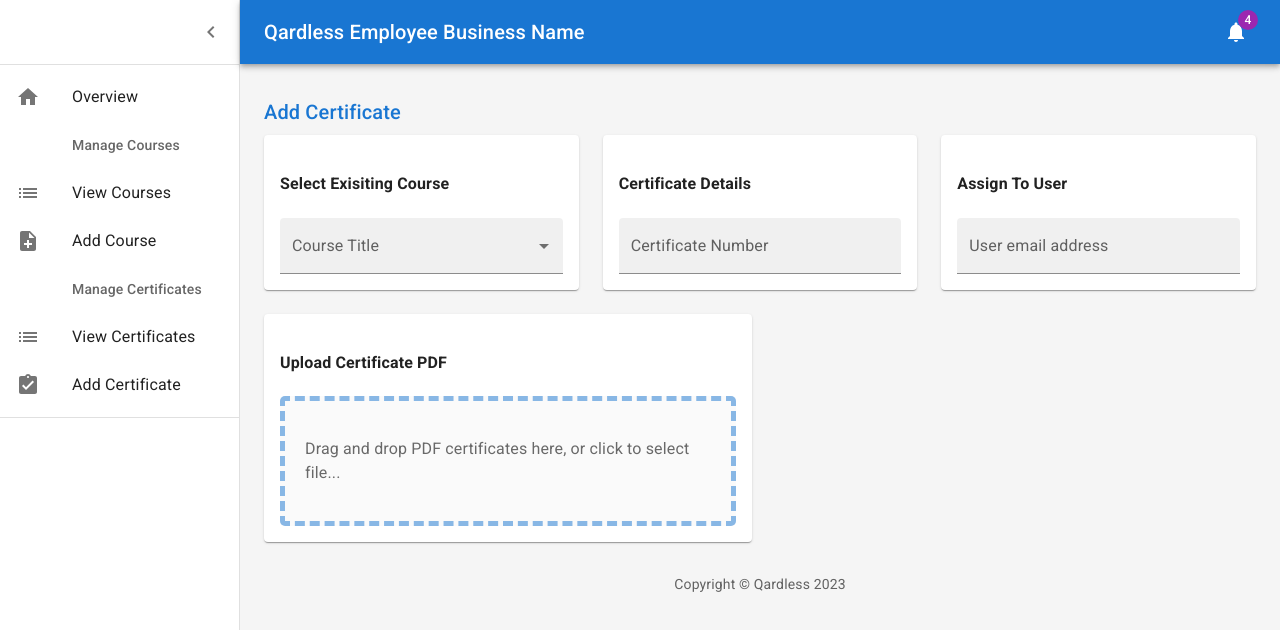
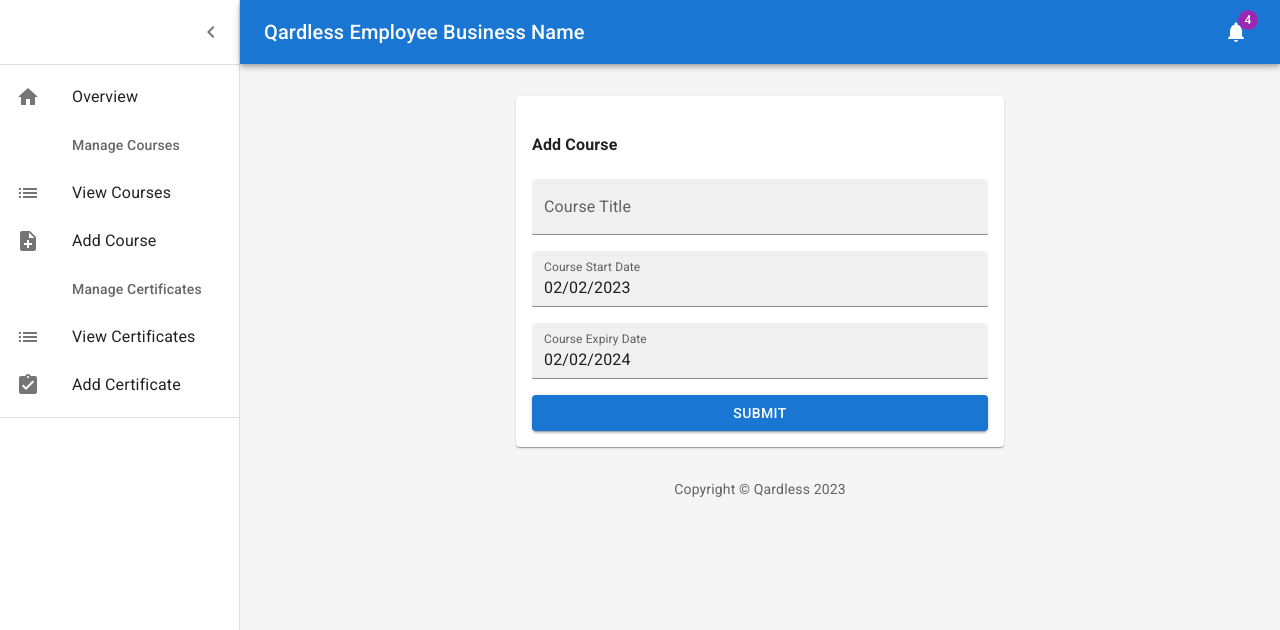
Before and after one commit to Brian-McK/QardlessWepApp, a React (Create React App) app in the folder create-react-app/: page / in a window 1280 px wide. Shown: the top 630 px of the page. Built offline with nearby package versions, Linux system fonts and the light colour scheme.

Commit message:
added stack to course form for spacing

```diff
--- a/create-react-app/src/dashboard/Dashboard.js
+++ b/create-react-app/src/dashboard/Dashboard.js
@@ -170,8 +170,8 @@ function DashboardContent() {
           {/* Main Content */}
           <Container maxWidth="lg" sx={{ mt: 4, mb: 4 }}>
             {/* <Overview /> */}
-            <AddCertificate />
-            {/* <AddCourse /> */}
+            {/* <AddCertificate /> */}
+            <AddCourse />
             {/* <ManageCertificate /> */}
             <Copyright sx={{ pt: 4 }} />
           </Container>
--- a/create-react-app/src/dashboard/certificates/UploadFileForm.js
+++ b/create-react-app/src/dashboard/certificates/UploadFileForm.js
@@ -122,7 +122,7 @@ export default function UploadFileForm() {
               <Grid item xs={12} {...getRootProps({ style })}>
                 <input {...getInputProps()} />
                 <p>
-                  Drag and drop PDF certificates here, or click to select
+                  Drag and drop PDF certificate here, or click to select
                   file...
                 </p>
               </Grid>
--- a/create-react-app/src/dashboard/courses/AddCourse.js
+++ b/create-react-app/src/dashboard/courses/AddCourse.js
@@ -32,8 +32,8 @@ export default function AddCourse() {
   });
   return (
     <>
-      <Grid container spacing={2}>
-        <Grid item xs={12} md={12} lg={12}>
+      <Grid container justifyContent={"center"} spacing={2}>
+        <Grid item sm={12} md={6} lg={6}>
           <Paper
             sx={{
               p: 2,
@@ -43,8 +43,10 @@ export default function AddCourse() {
           >
             <h4>Add Course</h4>
             {/* Form Start */}
+
             <LocalizationProvider dateAdapter={AdapterDayjs}>
               <form onSubmit={formikAddCourse.handleSubmit}>
+                <Stack spacing={2}>
                   <TextField
                     variant="filled"
                     fullWidth
@@ -98,6 +100,7 @@ export default function AddCourse() {
                   >
                     Submit
                   </Button>
+                </Stack>
               </form>
             </LocalizationProvider>
             {/* Form End */}
```
Lines whose indentation alone changed are shown as unchanged.
